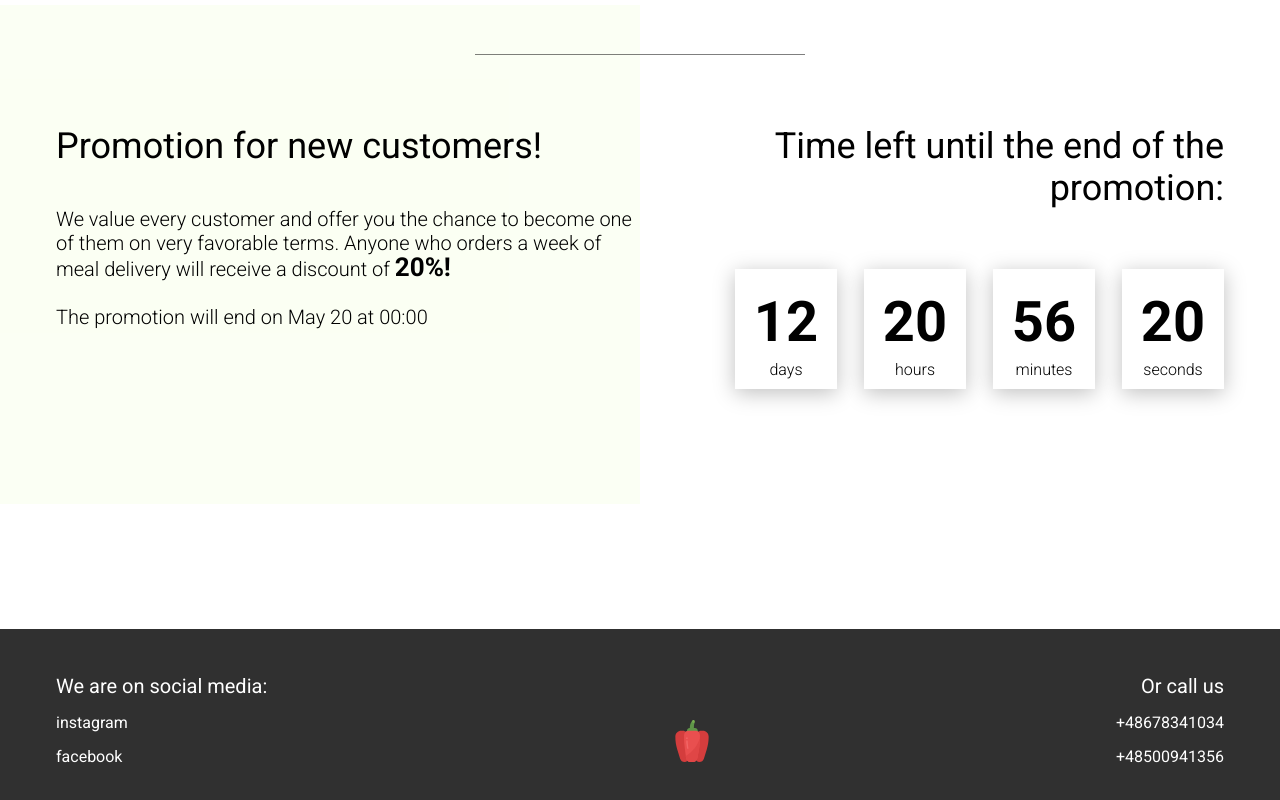
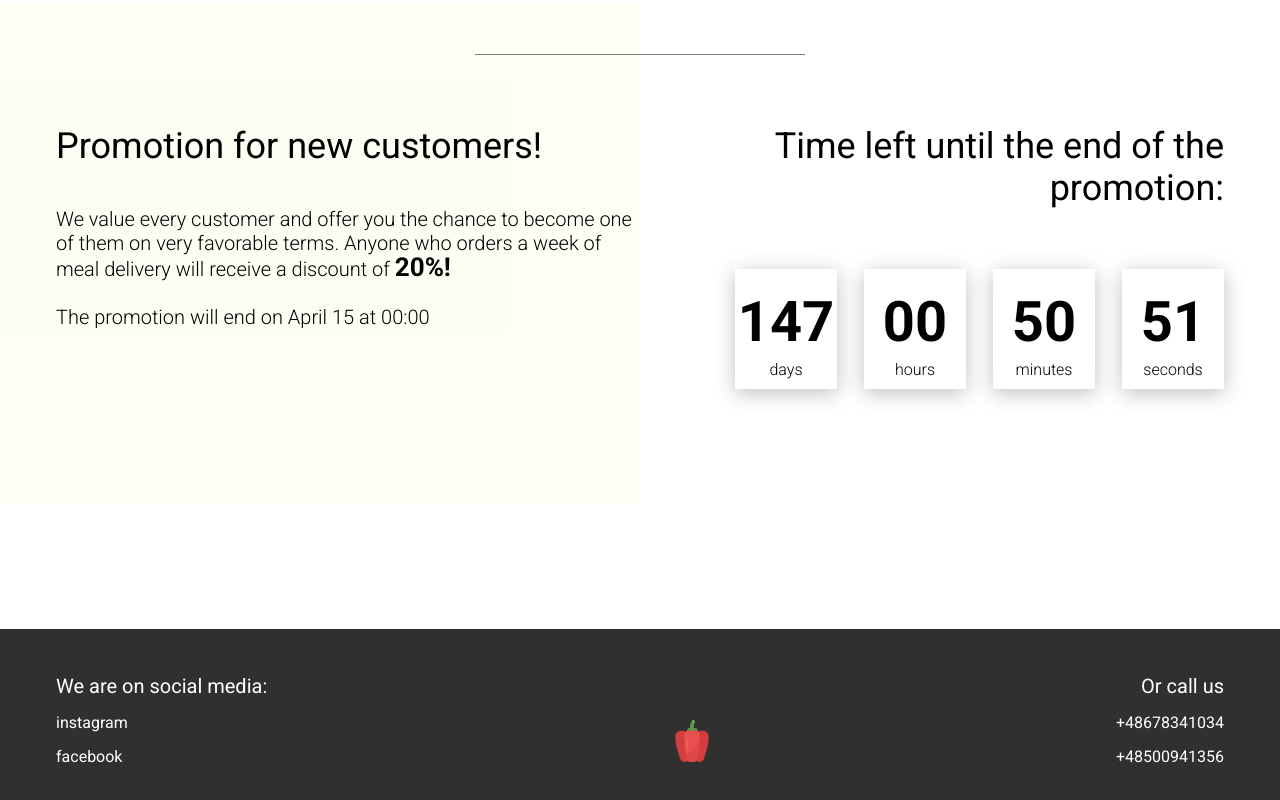
Before and after one commit to Nikichva/food-catering, a website built with Vite: page src/index.html in a window 1280 px wide. Shown: the part 3478-4278 px from the top of the page. Built offline with nearby package versions, Linux system fonts and the light colour scheme.

Commit message:
added timer

```diff
--- a/src/index.html
+++ b/src/index.html
@@ -324,7 +324,7 @@
                 of them on very favorable terms. Anyone who orders a week of
                 meal delivery will receive a discount of
                 <span>20%!</span> <br /><br />
-                The promotion will end on May 20 at 00:00
+                The promotion will end on April 15 at 00:00
               </div>
             </div>
             <div class="promotion__timer">
--- a/src/main.js
+++ b/src/main.js
@@ -1,6 +1,7 @@
 'use strict';
 
 window.addEventListener('DOMContentLoaded', () => {
+  // Tabs
   const tabs = document.querySelectorAll('.tabheader__item');
   const tabsContent = document.querySelectorAll('.tabcontent');
   const tabsParent = document.querySelector('.tabheader__items');
@@ -37,4 +38,56 @@ window.addEventListener('DOMContentLoaded', () => {
       });
     }
   });
+
+  // Timer
+
+  const deadline = '2026-04-15';
+
+  function getTimeRemaining(endtime) {
+    const t = Date.parse(endtime) - new Date();
+    const days = Math.floor(t / (1000 * 60 * 60 * 24));
+    const hours = Math.floor((t / (1000 * 60 * 60)) % 24);
+    const minutes = Math.floor((t / 1000 / 60) % 60);
+    const seconds = Math.floor((t / 1000) % 60);
+
+    return {
+      total: t,
+      days: days,
+      hours: hours,
+      minutes: minutes,
+      seconds: seconds,
+    };
+  }
+
+  function getZero(num) {
+    if (num >= 0 && num < 10) {
+      return `0${num}`;
+    } else {
+      return num;
+    }
+  }
+
+  function setClock(selector, endtime) {
+    const timer = document.querySelector(selector);
+    const days = timer.querySelector('#days');
+    const hours = timer.querySelector('#hours');
+    const minutes = timer.querySelector('#minutes');
+    const seconds = timer.querySelector('#seconds');
+    const timeInterval = setInterval(updateClock, 1000);
+
+    updateClock();
+
+    function updateClock() {
+      const t = getTimeRemaining(endtime);
+      days.innerHTML = getZero(t.days);
+      hours.innerHTML = getZero(t.hours);
+      minutes.innerHTML = getZero(t.minutes);
+      seconds.innerHTML = getZero(t.seconds);
+
+      if (t.total <= 0) {
+        clearInterval(timeInterval);
+      }
+    }
+  }
+  setClock('.timer', deadline);
 });
```
